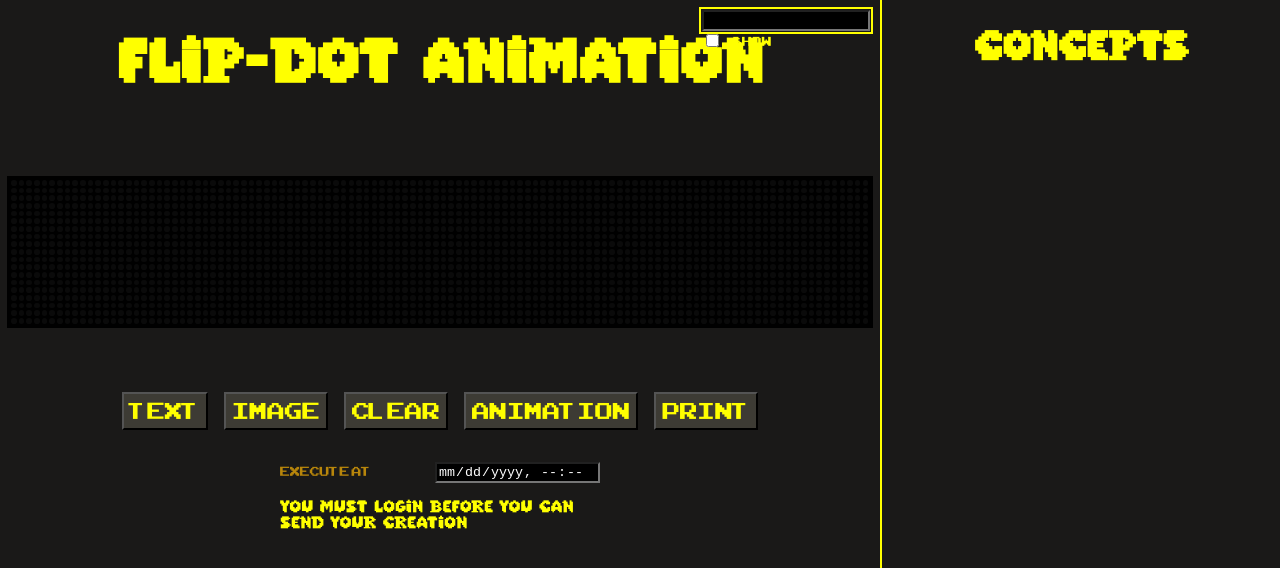
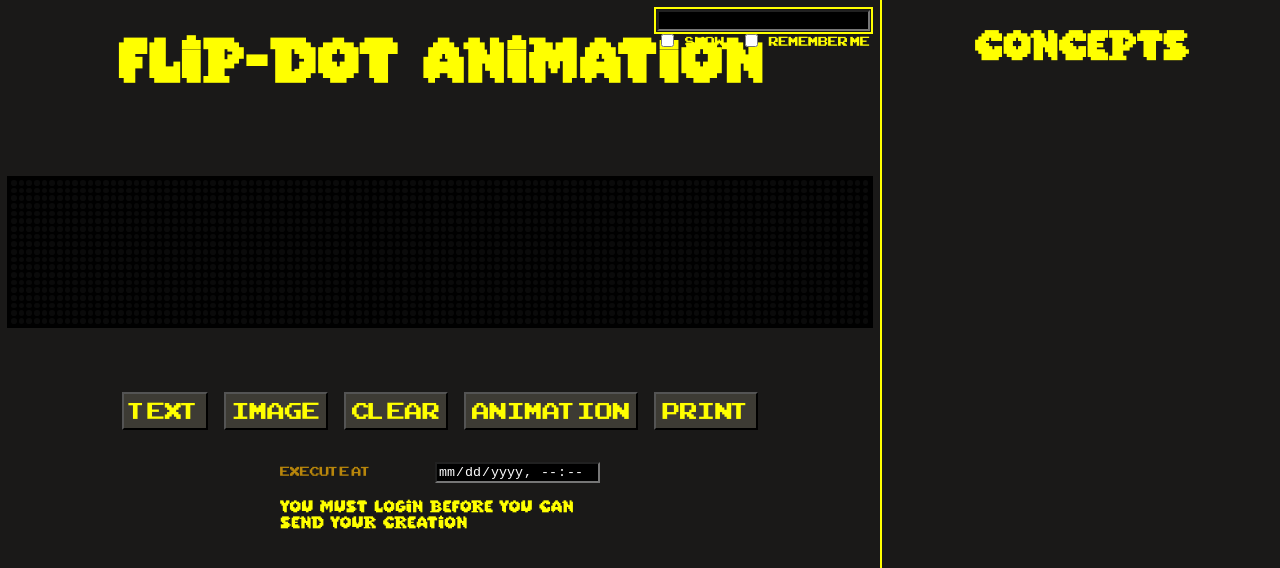
Before and after one commit to marloustolk/FlipDotAnimation, an Angular app: page / in a window 1280 px wide. Both pictures are taken after a click on the button "login". Shown: the top 568 px of the page. Built offline with nearby package versions, Linux system fonts and the light colour scheme.

Commit message:
Add remember me option

```diff
--- a/src/app/flipdot.service.ts
+++ b/src/app/flipdot.service.ts
@@ -95,19 +95,24 @@ export class FlipdotService {
   }
 
   loadPasswordFromStorage() {
-    const password = sessionStorage.getItem(this.passwordStorageKey)
+    const sessionPassword = sessionStorage.getItem(this.passwordStorageKey)
+    const localPassword = localStorage.getItem(this.passwordStorageKey)
+    const password = sessionPassword || localPassword;
     if (!password) {
       return;
     }
     this.login(password);
   }
 
-  login(password: string) {
+  login(password: string, { rememberMe }: { rememberMe?: boolean } = {}) {
     this.password = password;
     this.readyForRequests$.next(true);
     this.updateQueuedMessages().catch(err => console.error('Failed to update queued messages', err));
     this.updateConcepts().catch(err => console.error('Failed to update concepts', err));
     sessionStorage.setItem(this.passwordStorageKey, password); // It's not really important to keep this key secret.
+    if (rememberMe) {
+      localStorage.setItem(this.passwordStorageKey, password);
+    }
   }
 
   logout() {
@@ -116,7 +121,7 @@ export class FlipdotService {
     this.concepts$.next([]);
     this.password = undefined;
     sessionStorage.removeItem(this.passwordStorageKey);
-
+    localStorage.removeItem(this.passwordStorageKey);
   }
 
   private async updateQueuedMessages() {
--- a/src/app/login/login.component.html
+++ b/src/app/login/login.component.html
@@ -5,12 +5,13 @@
   <form id="password" class="password" (ngSubmit)="enterPassword($event)">
     <input
       #input
+      class="password"
       name="password"
       [type]="showPassword() ? 'text' : 'password'"
       autocomplete="current-password"
       [(ngModel)]="passwordText"
     />
-    <div>
+    <div class="settings">
       <input
         id="show"
         name="show-password"
@@ -19,6 +20,14 @@
         (click)="input.focus()"
       />
       <label for="show"><small>show</small></label>
+
+      <input
+        id="remember"
+        name="remember-me"
+        type="checkbox"
+        [(ngModel)]="rememberMe"
+      />
+      <label for="remember"><small>remember me</small></label>
     </div>
     @if (error()) {
       <small class="error">{{ error() }}</small>
--- a/src/app/login/login.component.scss
+++ b/src/app/login/login.component.scss
@@ -2,6 +2,21 @@
   position: absolute;
   right: 10px;
   top: 10px;
+}
+
+.password {
+  width: max(10rem, 100%);
+  box-sizing: border-box;
+}
+
+.settings {
+  label {
+    margin-right: 1rem;
+  }
+
+  label:last-child {
+    margin-right: 0;
+  }
 }
 
 .password {
@@ -12,7 +27,7 @@ small {
   color: var(--c-primary);
   font-family: arcade;
   font-size: large;
-  margin-left: 10px;
+  margin-left: 0.5rem;
 
   &.error {
     color: red;
--- a/src/app/login/login.component.ts
+++ b/src/app/login/login.component.ts
@@ -19,6 +19,7 @@ export class LoginComponent {
 
   protected showLogin = signal(false);
   protected showPassword = model(false);
+  protected rememberMe = model(false);
   protected error = signal<string|null>(null);
   protected passwordText = model('');
   protected loggedIn = toSignal(this.service.readyForRequests$)
@@ -36,7 +37,7 @@ export class LoginComponent {
     if (this.showLogin() && password.length > 0) {
       this.service.getPasswordError(password).subscribe(error => {
         if (!error) {
-          this.service.login(password);
+          this.service.login(password, { rememberMe: this.rememberMe() });
           this.close();
         } else {
           this.error.set(error);
```
Also changed, not shown: 1 other file (tests, documents, lock files or other folders).
